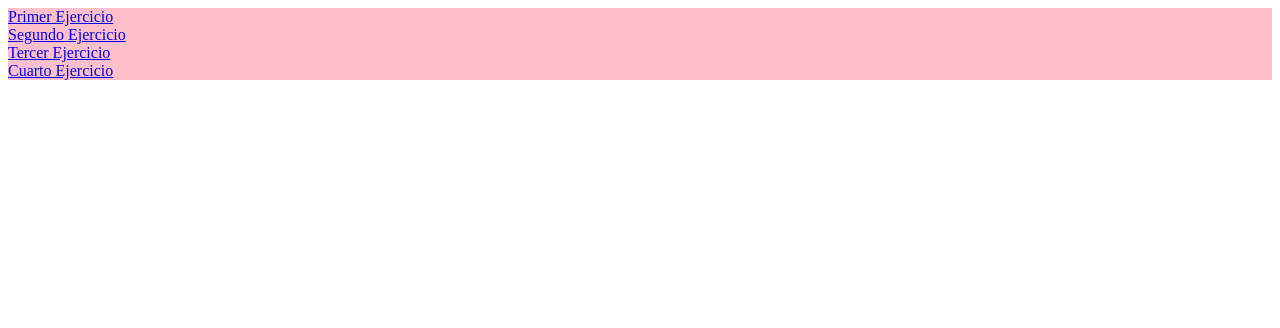
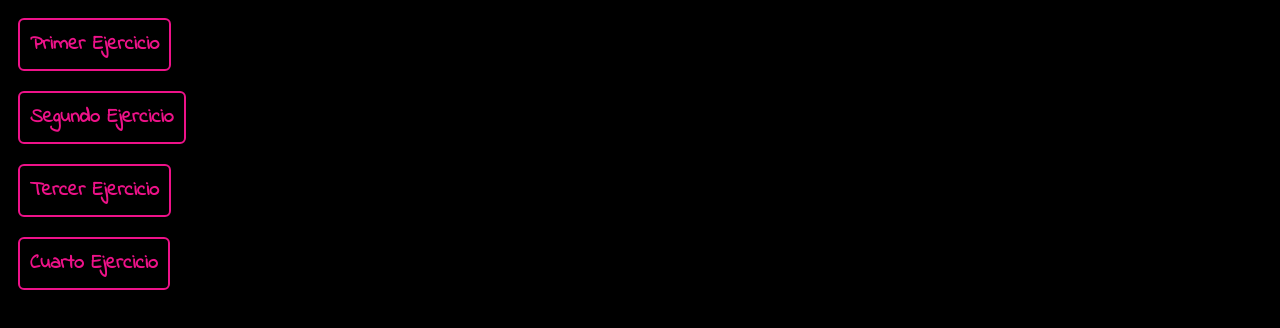
Before and after one commit to joyloove/Banderas, a plain HTML site: page index.html in a window 1280 px wide. Drawn offline with Linux system fonts and the light colour scheme.

Commit message:
mejorado

```diff
--- a/css/main.css
+++ b/css/main.css
@@ -0,0 +1,14 @@
+.boton_personalizado{
+    text-decoration: none;
+    padding: 10px;
+    margin: 10px;
+    border: 30px;
+    font-family: 'Indie Flower', cursive;
+    font-weight: 600;
+    font-size: 20px;
+    color: #ee1289;
+    background-color: #000000;
+    border-radius: 6px;
+    border: 2px solid #ee1289;
+    display: inline-block;
+  }
--- a/index.html
+++ b/index.html
@@ -4,12 +4,15 @@
     <meta charset="utf-8">
     <title>Banderas</title>
 
+    <link rel="stylesheet" href="css/main.css">
+    <link href="https://fonts.googleapis.com/css?family=Indie+Flower" rel="stylesheet">
   </head>
-<div style="background-color: pink; color: white">
-<div> <a href="views/primer-ejercicio/index.html">Primer Ejercicio</a></div>
-<div> <a href="views/segundo-ejercicio/index.html">Segundo Ejercicio</a></div>
-<div> <a href="views/tercer-ejercicio/index.html">Tercer Ejercicio</a></div>
-<div> <a href="views/cuarto-ejercicio/index.html">Cuarto Ejercicio</a></div>
+
+<body bgcolor="black">
+<div> <a class="boton_personalizado" href="views/primer-ejercicio/index.html">Primer Ejercicio</a></div>
+<div> <a class="boton_personalizado" href="views/segundo-ejercicio/index.html">Segundo Ejercicio</a></div>
+<div> <a class="boton_personalizado" href="views/tercer-ejercicio/index.html">Tercer Ejercicio</a></div>
+<div> <a class="boton_personalizado" href="views/cuarto-ejercicio/index.html">Cuarto Ejercicio</a></div>
 
   </body>
 </html>
```
